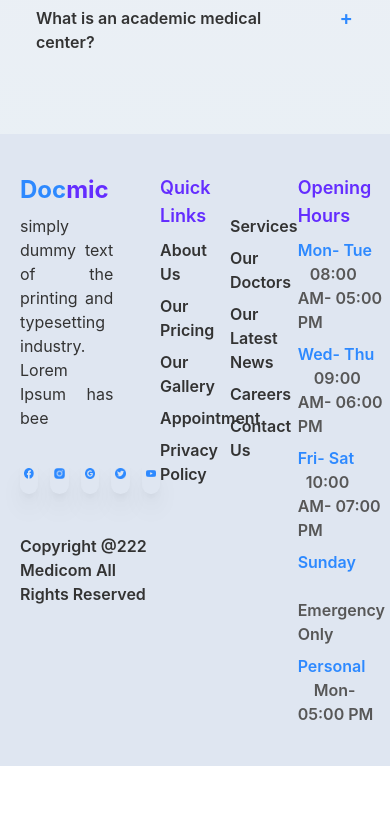
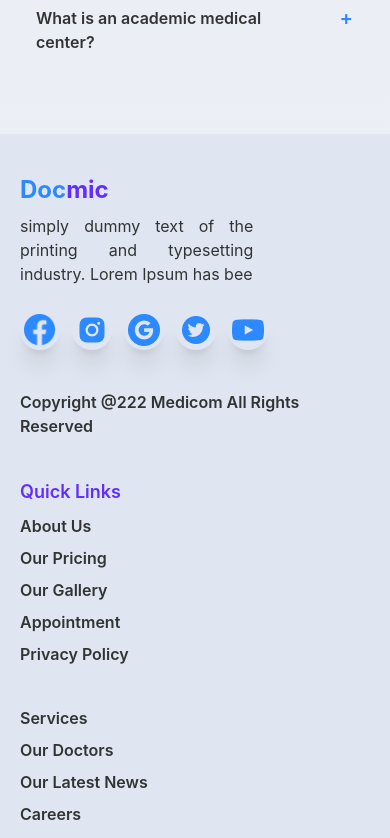
Before and after one commit to checkiamsiam/job-task-health-bondhu-ltd, a React (Create React App) app: page / in a window 390 px wide. Shown: the part 4540-5378 px from the top of the page. Before the commit the page ends 5306 px from the top, so only its background shows below. Built offline with nearby package versions, Linux system fonts and the light colour scheme.

Commit message:
footer responsive

```diff
--- a/src/components/Footer/Footer.js
+++ b/src/components/Footer/Footer.js
@@ -8,8 +8,8 @@ import google from '../../assets/Vector.png'
 const Footer = () => {
   return (
     <div className="lg:px-32 md:px-20 sm:px-10 px-5 bg-[#dfe6f1] ">
-      <footer className="flex justify-between py-10 text-base-content">
-      <div className="w-2/5">
+      <footer className="md:flex justify-between py-10 text-base-content">
+      <div className="md:w-2/5">
         <h1>
           <a className="normal-case text-2xl font-bold">
             <span className="text-primary">Doc</span>
@@ -36,7 +36,7 @@ const Footer = () => {
         </div>
         <p className="mt-10 font-semibold">Copyright @222 Medicom All Rights Reserved</p>
       </div>
-      <div className="flex flex-col gap-2 w-1/5">
+      <div className="flex flex-col gap-2 lg:w-1/5 md:mt-0 mt-10">
         <span className="text-secondary text-lg font-semibold">Quick Links</span>
         <a className="link link-hover font-semibold">About Us</a>
         <a className="link link-hover font-semibold">Our Pricing</a>
@@ -44,7 +44,7 @@ const Footer = () => {
         <a className="link link-hover font-semibold">Appointment</a>
         <a className="link link-hover font-semibold">Privacy Policy</a>
       </div>
-      <div className="flex flex-col  gap-2 w-1/5">
+      <div className="flex flex-col  gap-2 lg:w-1/5  ">
         <span className="footer-title">
           <br />
         </span>
@@ -54,7 +54,7 @@ const Footer = () => {
         <a className="link link-hover font-semibold">Careers</a>
         <a className="link link-hover font-semibold">Contact Us</a>
       </div>
-      <div className="flex flex-col  gap-2  w-[25%]">
+      <div className="flex flex-col  gap-2  lg:w-[25%]  md:mt-0 mt-10">
         <span className="text-secondary text-lg font-semibold">Opening Hours</span>
         <a className="link link-hover font-semibold text-neutral">
           <span className="text-primary"> Mon- Tue </span>&nbsp; &nbsp; &nbsp;08:00 AM- 05:00 PM
```
